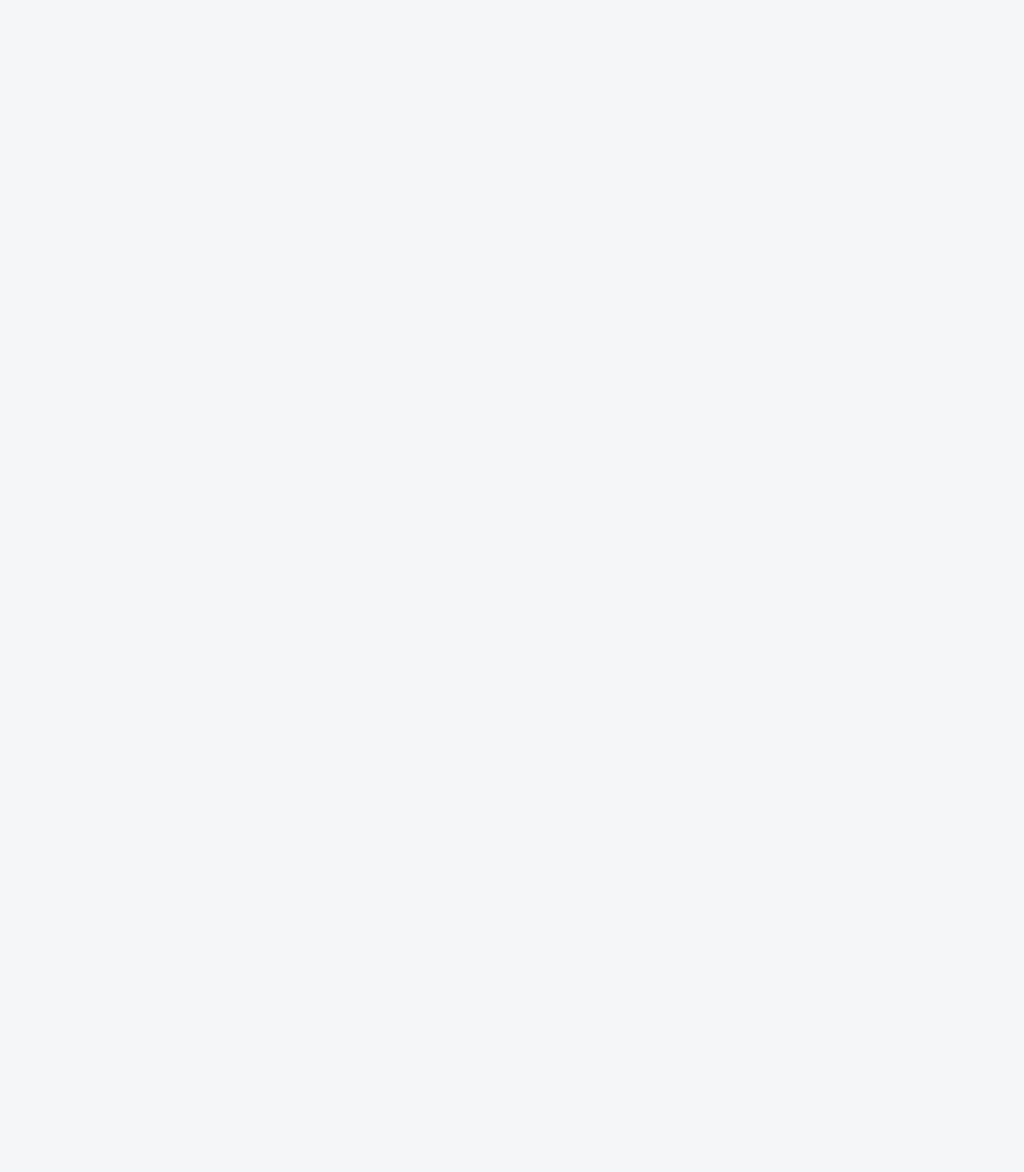
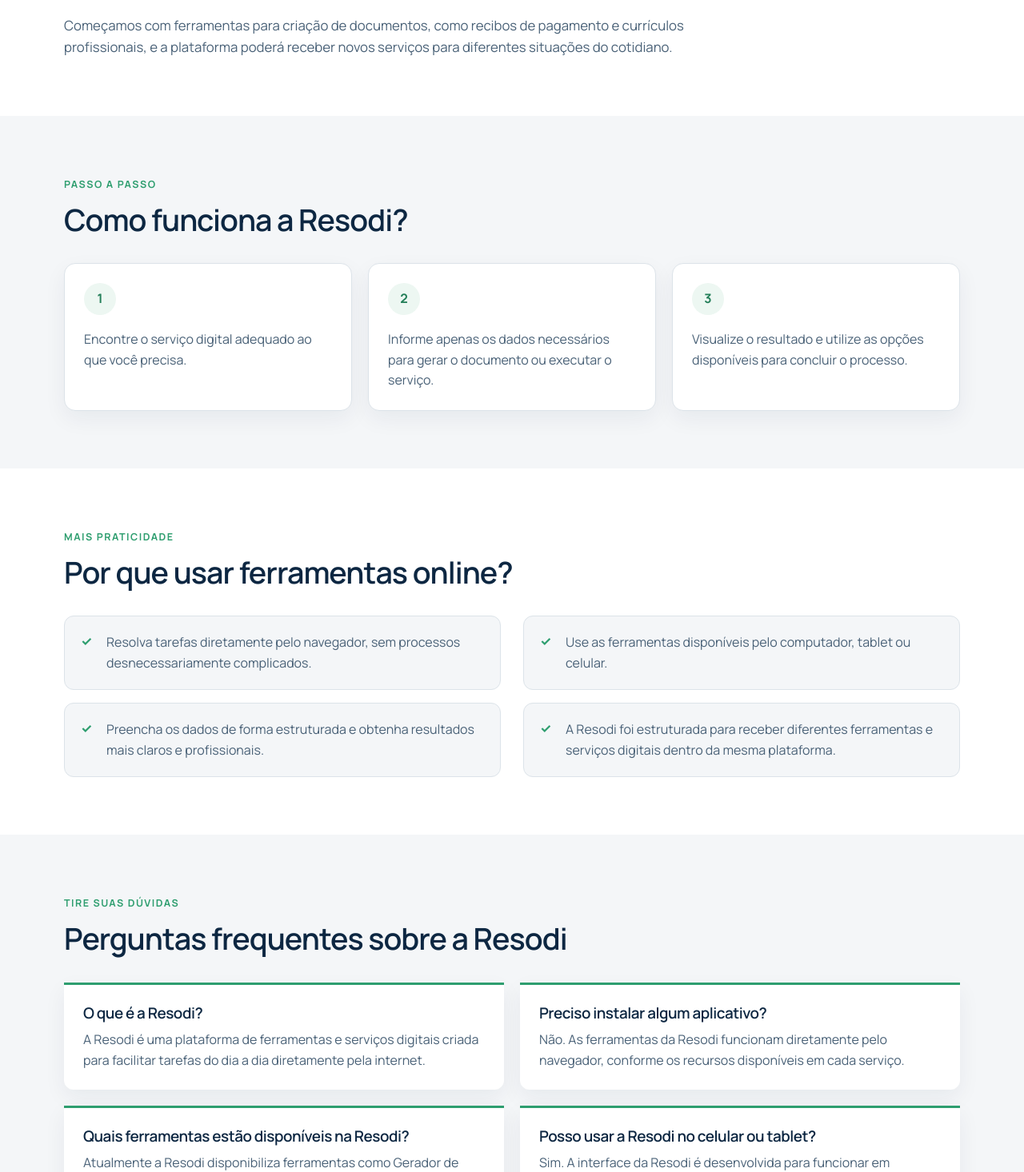
Before and after one commit to AdrianoMares/gerador-facil, a React (Vite) app: page / in a window 1280 px wide. Shown: the part 1331-2797 px from the top of the page at 80% size. Before the commit the page ends 1228 px from the top, so only its background shows below. Built offline with nearby package versions, Linux system fonts and the light colour scheme.

Commit message:
Preparar Home para SEO e futura monetizacao

```diff
--- a/src/app/routes/Home.jsx
+++ b/src/app/routes/Home.jsx
@@ -1,17 +1,52 @@
 import { Link } from 'react-router-dom';
+import { AdSlot } from '../../components/AdSlot';
 import { ToolCard } from '../../components/ToolCard';
 import { Seo } from '../../components/Seo';
 import { activeTools } from '../../tools/registry';
 
+const homeDescription = 'Use ferramentas online da Resodi para criar recibos, montar currículos e resolver tarefas digitais do dia a dia de forma simples e prática.';
+
+const howItWorksSteps = [
+  'Encontre o serviço digital adequado ao que você precisa.',
+  'Informe apenas os dados necessários para gerar o documento ou executar o serviço.',
+  'Visualize o resultado e utilize as opções disponíveis para concluir o processo.'
+];
+
+const onlineToolBenefits = [
+  'Resolva tarefas diretamente pelo navegador, sem processos desnecessariamente complicados.',
+  'Use as ferramentas disponíveis pelo computador, tablet ou celular.',
+  'Preencha os dados de forma estruturada e obtenha resultados mais claros e profissionais.',
+  'A Resodi foi estruturada para receber diferentes ferramentas e serviços digitais dentro da mesma plataforma.'
+];
+
+const frequentlyAskedQuestions = [
+  {
+    question: 'O que é a Resodi?',
+    answer: 'A Resodi é uma plataforma de ferramentas e serviços digitais criada para facilitar tarefas do dia a dia diretamente pela internet.'
+  },
+  {
+    question: 'Preciso instalar algum aplicativo?',
+    answer: 'Não. As ferramentas da Resodi funcionam diretamente pelo navegador, conforme os recursos disponíveis em cada serviço.'
+  },
+  {
+    question: 'Quais ferramentas estão disponíveis na Resodi?',
+    answer: 'Atualmente a Resodi disponibiliza ferramentas como Gerador de Recibo de Pagamento e Gerador de Currículo. Novos serviços poderão ser adicionados ao catálogo.'
+  },
+  {
+    question: 'Posso usar a Resodi no celular ou tablet?',
+    answer: 'Sim. A interface da Resodi é desenvolvida para funcionar em computadores, tablets e dispositivos móveis.'
+  }
+];
+
 export function Home() {
   return (
     <div>
-      <Seo />
+      <Seo title="Ferramentas e Serviços Digitais Online" description={homeDescription} />
       <section className="hero">
         <div className="container hero-content">
           <span className="eyebrow">Ferramentas e serviços digitais</span>
           <h1>Resolva serviços digitais.</h1>
-          <p>Recursos simples e práticos para criar documentos profissionais e resolver tarefas do dia a dia online.</p>
+          <p>Encontre ferramentas online simples e práticas para criar documentos, organizar informações e resolver tarefas digitais do dia a dia. Gere recibos, monte currículos e acesse novos serviços diretamente pelo navegador.</p>
           <div className="hero-actions">
             <Link className="button" to="/ferramentas">Explorar ferramentas</Link>
             <a className="text-link" href="#ferramentas-disponiveis">Ver opções disponíveis</a>
@@ -29,6 +64,75 @@
           {activeTools.map((tool) => <ToolCard key={tool.slug} tool={tool} />)}
         </div>
       </section>
+
+      <AdSlot placement="home-after-tools" />
+
+      <section className="home-section home-section-muted">
+        <div className="container page-section">
+          <div className="section-heading home-copy">
+            <span className="eyebrow">Soluções em um só lugar</span>
+            <h2>Serviços digitais para facilitar seu dia a dia</h2>
+            <p>A Resodi reúne ferramentas online criadas para simplificar tarefas que normalmente exigem aplicativos, modelos prontos ou processos demorados. A proposta é permitir que você resolva pequenas necessidades digitais diretamente pelo navegador, de forma simples e organizada.</p>
+            <p>Começamos com ferramentas para criação de documentos, como recibos de pagamento e currículos profissionais, e a plataforma poderá receber novos serviços para diferentes situações do cotidiano.</p>
+          </div>
+        </div>
+      </section>
+
+      <section className="container page-section">
+        <div className="section-heading">
+          <span className="eyebrow">Passo a passo</span>
+          <h2>Como funciona a Resodi?</h2>
+        </div>
+        <ol className="steps-grid">
+          {howItWorksSteps.map((step, index) => (
+            <li className="step-card" key={step}>
+              <span className="step-number" aria-hidden="true">{index + 1}</span>
+              <p>{step}</p>
+            </li>
+          ))}
+        </ol>
+      </section>
+
+      <AdSlot placement="home-after-how-it-works" />
+
+      <section className="home-section home-section-muted">
+        <div className="container page-section">
+          <div className="section-heading">
+            <span className="eyebrow">Mais praticidade</span>
+            <h2>Por que usar ferramentas online?</h2>
+          </div>
+          <ul className="benefits-grid">
+            {onlineToolBenefits.map((benefit) => (
+              <li className="benefit-item" key={benefit}>{benefit}</li>
+            ))}
+          </ul>
+        </div>
+      </section>
+
+      <section className="container page-section">
+        <div className="section-heading">
+          <span className="eyebrow">Tire suas dúvidas</span>
+          <h2>Perguntas frequentes sobre a Resodi</h2>
+        </div>
+        <div className="faq-list">
+          {frequentlyAskedQuestions.map((item) => (
+            <article className="faq-item" key={item.question}>
+              <h3>{item.question}</h3>
+              <p>{item.answer}</p>
+            </article>
+          ))}
+        </div>
+      </section>
+
+      <section className="home-cta">
+        <div className="container home-cta-inner">
+          <div>
+            <h2>Encontre a ferramenta que você precisa</h2>
+            <p>Explore as ferramentas disponíveis na Resodi e resolva tarefas digitais de forma simples e prática.</p>
+          </div>
+          <Link className="button" to="/ferramentas">Ver todas as ferramentas</Link>
+        </div>
+      </section>
     </div>
   );
 }
--- /dev/null
+++ b/src/components/AdSlot.jsx
@@ -0,0 +1,15 @@
+import { adsConfig } from '../config/ads';
+
+export function AdSlot({ placement }) {
+  const placementConfig = adsConfig.placements[placement];
+
+  if (!adsConfig.enabled || !placementConfig?.enabled) {
+    return null;
+  }
+
+  return (
+    <aside className="ad-slot container" aria-label="Publicidade" data-ad-placement={placement}>
+      <span>Publicidade</span>
+    </aside>
+  );
+}
--- /dev/null
+++ b/src/config/ads.js
@@ -0,0 +1,7 @@
+export const adsConfig = Object.freeze({
+  enabled: false,
+  placements: Object.freeze({
+    'home-after-tools': Object.freeze({ enabled: true }),
+    'home-after-how-it-works': Object.freeze({ enabled: true })
+  })
+});
--- a/src/styles.css
+++ b/src/styles.css
@@ -154,6 +154,142 @@
   display: grid;
   grid-template-columns: repeat(auto-fit, minmax(240px, 1fr));
   gap: 20px;
+}
+
+.home-section-muted {
+  background: #ffffff;
+}
+
+.home-copy {
+  max-width: 820px;
+  margin-bottom: 0;
+}
+
+.home-copy p + p {
+  margin-top: 18px;
+}
+
+.steps-grid,
+.benefits-grid {
+  margin: 0;
+  padding: 0;
+  list-style: none;
+}
+
+.steps-grid {
+  display: grid;
+  grid-template-columns: repeat(3, 1fr);
+  gap: 20px;
+  counter-reset: steps;
+}
+
+.step-card {
+  border: 1px solid #dce3e9;
+  border-radius: 14px;
+  padding: 24px;
+  background: #ffffff;
+  box-shadow: 0 10px 28px rgb(13 39 66 / 6%);
+}
+
+.step-number {
+  width: 40px;
+  height: 40px;
+  display: inline-flex;
+  align-items: center;
+  justify-content: center;
+  margin-bottom: 18px;
+  border-radius: 50%;
+  background: #edf7f2;
+  color: #247f59;
+  font-weight: 700;
+}
+
+.step-card p,
+.benefit-item,
+.faq-item p,
+.home-cta p {
+  margin-bottom: 0;
+}
+
+.benefits-grid {
+  display: grid;
+  grid-template-columns: repeat(2, 1fr);
+  gap: 16px 28px;
+}
+
+.benefit-item {
+  position: relative;
+  padding: 20px 20px 20px 52px;
+  border: 1px solid #dce3e9;
+  border-radius: 12px;
+  background: #f4f6f8;
+  color: #496177;
+}
+
+.benefit-item::before {
+  content: '\2713';
+  position: absolute;
+  top: 19px;
+  left: 20px;
+  color: #2e9e6f;
+  font-weight: 700;
+}
+
+.faq-list {
+  display: grid;
+  grid-template-columns: repeat(2, 1fr);
+  gap: 20px;
+}
+
+.faq-item {
+  padding: 24px;
+  border-top: 3px solid #2e9e6f;
+  border-radius: 0 0 12px 12px;
+  background: #ffffff;
+  box-shadow: 0 10px 28px rgb(13 39 66 / 6%);
+}
+
+.home-cta {
+  padding: 56px 0;
+  background: #163b63;
+}
+
+.home-cta-inner {
+  display: flex;
+  align-items: center;
+  justify-content: space-between;
+  gap: 32px;
+}
+
+.home-cta h2 {
+  color: #ffffff;
+}
+
+.home-cta p {
+  max-width: 680px;
+  color: #d9e3ec;
+}
+
+.home-cta .button {
+  flex: 0 0 auto;
+}
+
+main:has(.home-cta) + .footer {
+  margin-top: 0;
+}
+
+.ad-slot {
+  min-height: 120px;
+  display: flex;
+  align-items: center;
+  justify-content: center;
+  margin-top: 24px;
+  margin-bottom: 24px;
+  border: 1px solid #dce3e9;
+  color: #6b7f91;
+  font-size: 0.75rem;
+  letter-spacing: 0.08em;
+  text-transform: uppercase;
 }
 
 .card {
@@ -355,6 +491,10 @@
     white-space: nowrap;
     scrollbar-width: thin;
   }
+
+  .steps-grid {
+    grid-template-columns: 1fr;
+  }
 }
 
 @media (max-width: 560px) {
@@ -400,6 +540,24 @@
     padding: 20px;
   }
 
+  .benefits-grid,
+  .faq-list {
+    grid-template-columns: 1fr;
+  }
+
+  .home-cta {
+    padding: 48px 0;
+  }
+
+  .home-cta-inner {
+    align-items: stretch;
+    flex-direction: column;
+  }
+
+  .home-cta .button {
+    width: 100%;
+  }
+
   .footer-inner {
     align-items: flex-start;
     flex-direction: column;
```
Also changed, not shown: 1 other file (tests, documents, lock files or other folders).
